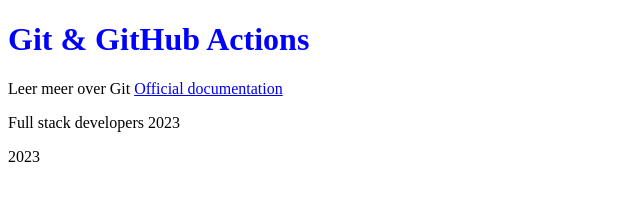
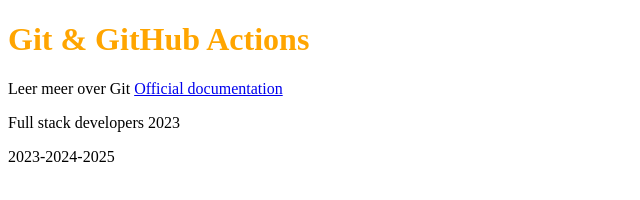
Before and after one commit to Jarno158/git-actions, a plain HTML site: page index.html in a window 1280 px wide. Shown: the whole page, without its empty margins (0-640 px from the left). Drawn offline with Linux system fonts and the light colour scheme.

Commit message:
footer aanpassing

```diff
--- a/index.html
+++ b/index.html
@@ -15,7 +15,7 @@
 </p>
 <p>Full stack developers 2023</p>
 <footer>
-    2023
+    2023-2024-2025
 </footer>
 </body>
 </html>
--- a/style.css
+++ b/style.css
@@ -1,3 +1,3 @@
 h1{
-    color:blue;
+    color:orange;
 }
```
